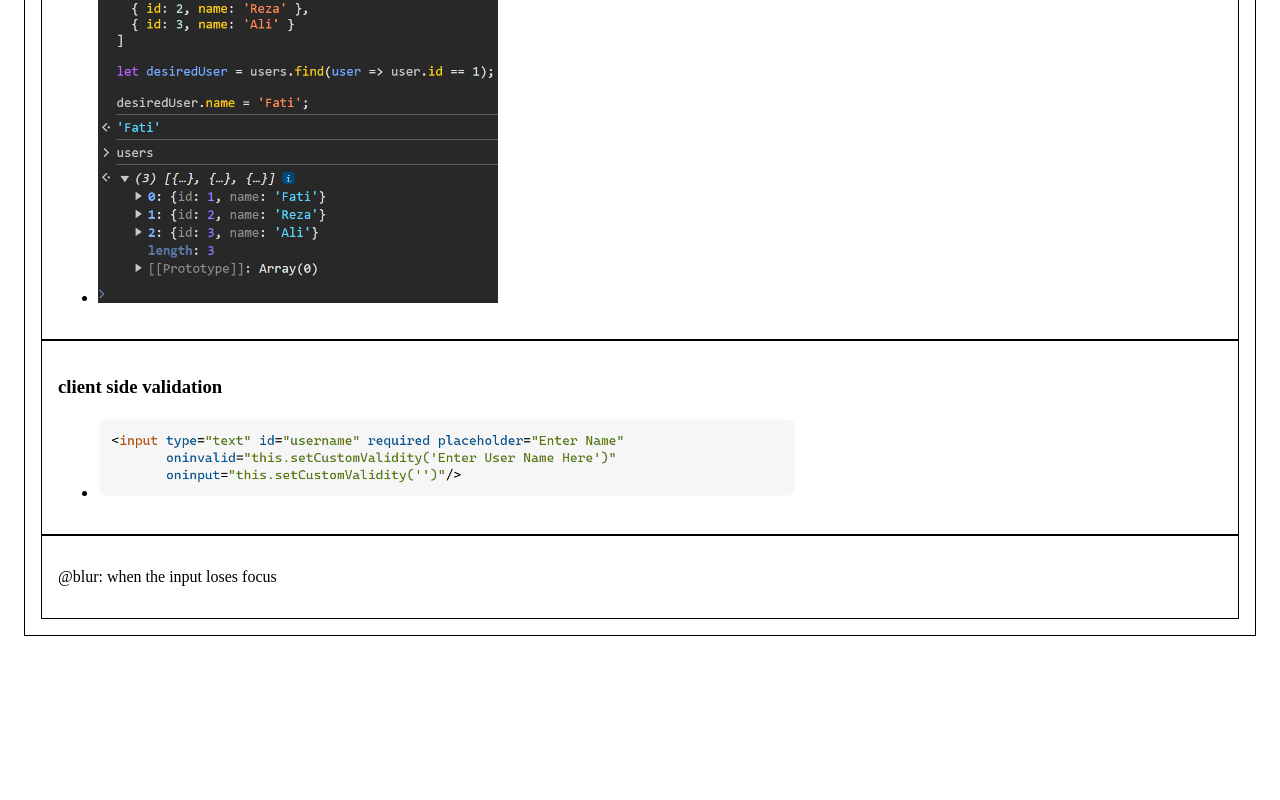
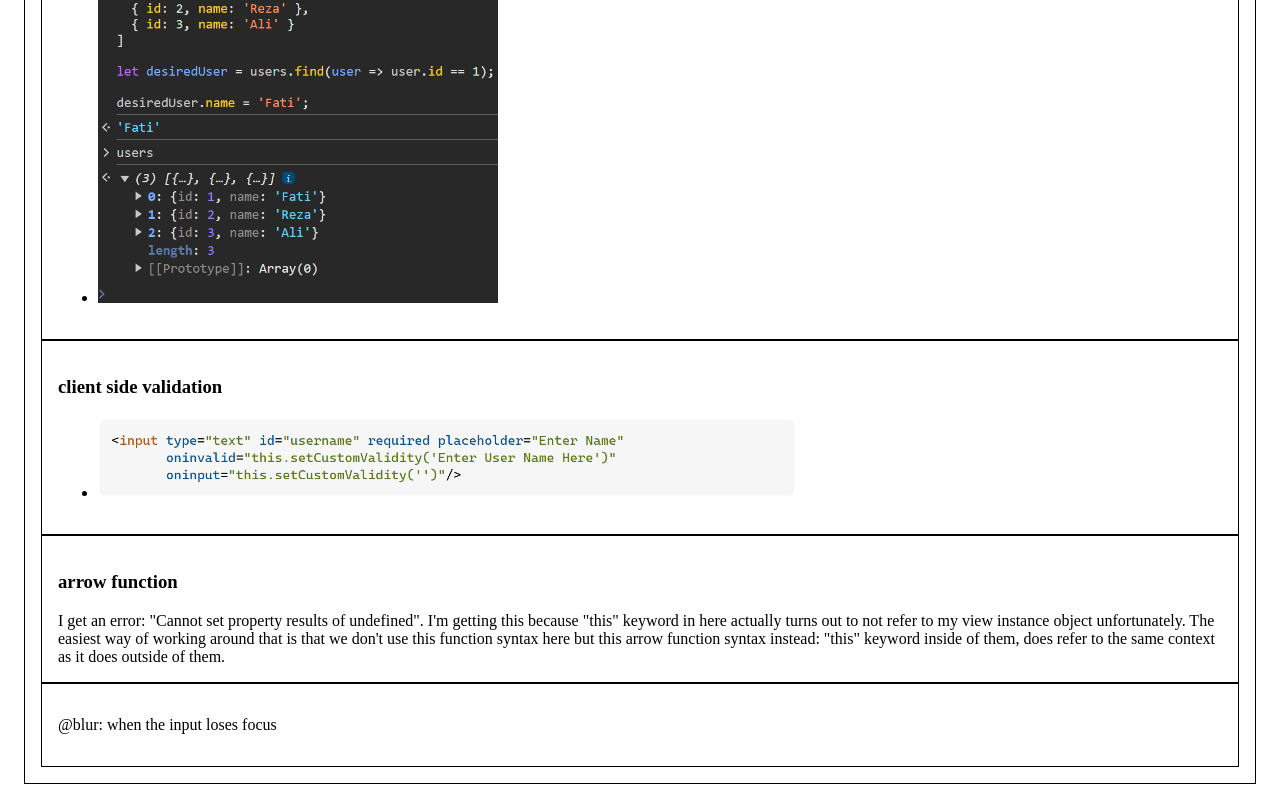
Before and after one commit to MohammadFAHssn/V_u_e, a Vue app in the folder vue-project/: page /other in a window 1280 px wide. Shown: the part 402-1202 px from the top of the page. Before the commit the page ends 1054 px from the top, so only its background shows below. Built offline with nearby package versions, Linux system fonts and the light colour scheme.

Commit message:
arrow function

```diff
--- a/vue-project/src/components/Other/Other.vue
+++ b/vue-project/src/components/Other/Other.vue
@@ -19,6 +19,19 @@ export default {}
     </ul>
   </section>
 
+  <!-- arrow function -->
+  <section class="tip">
+    <h3>arrow function</h3>
+
+    <div>
+      I get an error: "Cannot set property results of undefined". I'm getting this because "this"
+      keyword in here actually turns out to not refer to my view instance object unfortunately. The
+      easiest way of working around that is that we don't use this function syntax here but this
+      arrow function syntax instead: "this" keyword inside of them, does refer to the same context
+      as it does outside of them.
+    </div>
+  </section>
+
   <section class="tip">
     <p>@blur: when the input loses focus</p>
   </section>
```
